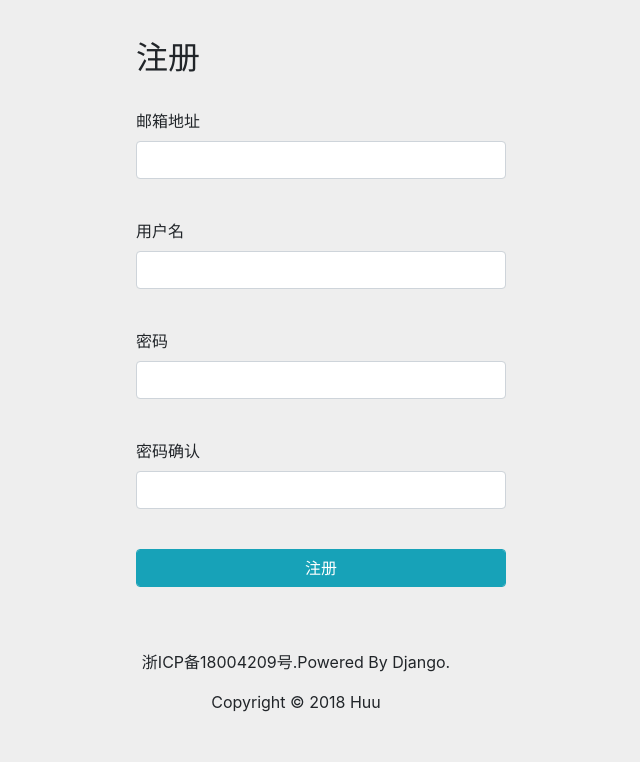
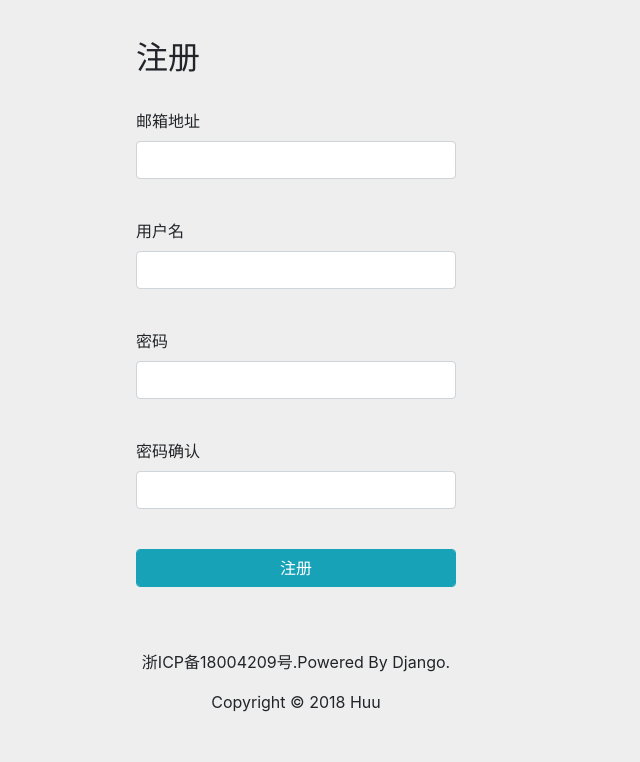
Before and after one commit to HuuBaa/ioBoom.com-myblog, a Django app: page /accounts/register/ in a window 1280 px wide. Shown: the part 56-818 px from the top of the page, without its empty margins (344-984 px from the left). Run offline with Django 3.2, Linux system fonts and the light colour scheme; parts of the project's set-up code (start-up, migrations or seed data) failed here and were passed over; some libraries are stand-ins or nearby versions.

Commit message:
max-width

```diff
--- a/myblog/blog_huu/static/css/ioboom.css
+++ b/myblog/blog_huu/static/css/ioboom.css
@@ -5,7 +5,7 @@ body {
 
 /*users模板*/
 #form-register, #form-reset, #form-reset-confirm, #form-change-pass {
-    width:400px;
+    max-width:350px;
     padding: 15px;
     margin: 0 auto;
 }
```
